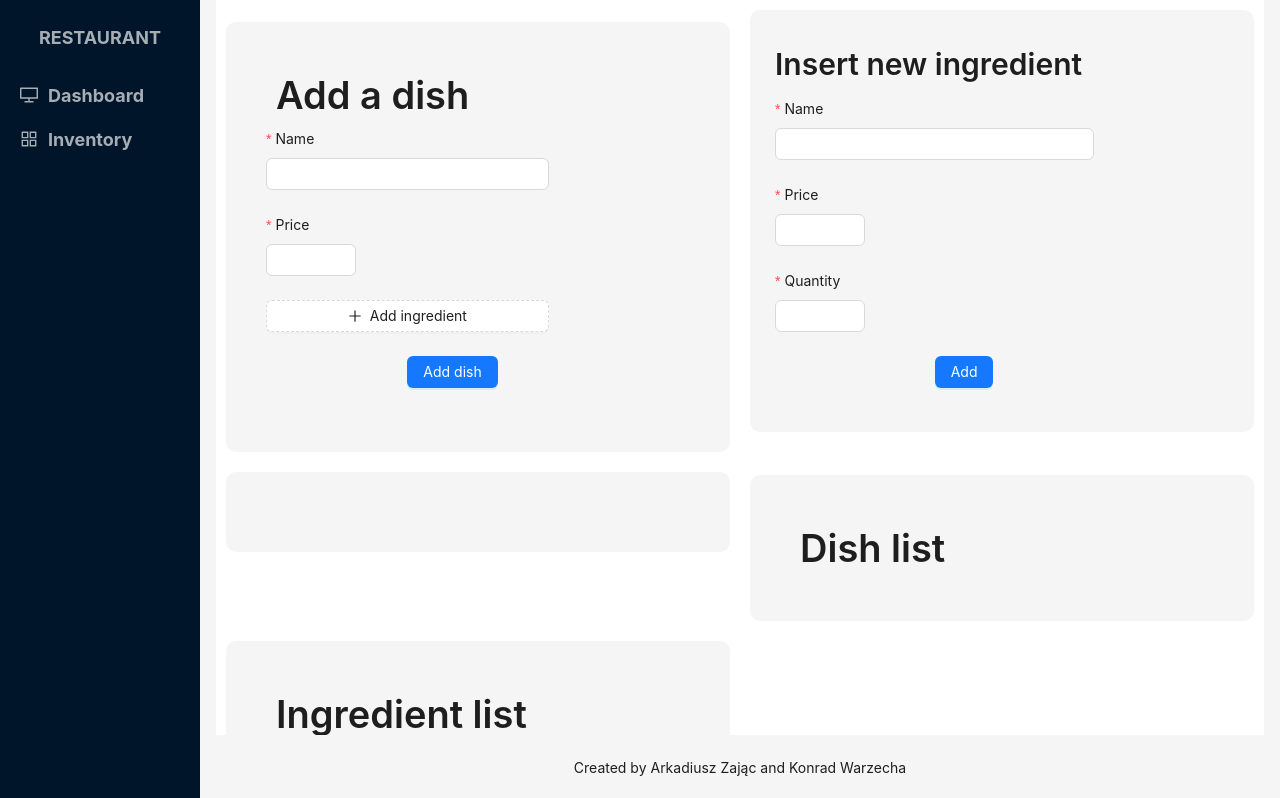
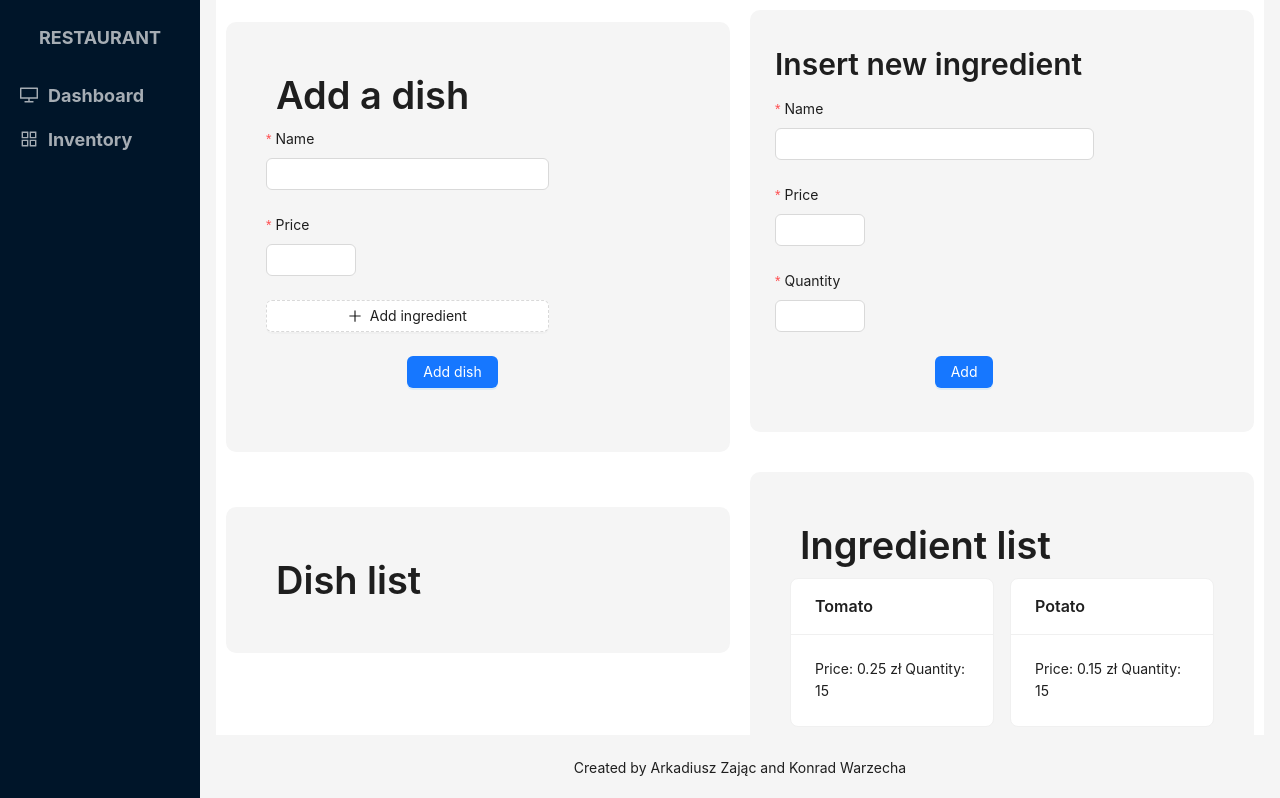
Before and after one commit to Konrad44444/DBMS-Course-Projects, a React (Create React App) app in the folder restaurant-frontend/: page /inventory in a window 1280 px wide. Shown: the top 798 px of the page. Built offline with nearby package versions, Linux system fonts and the light colour scheme.

Commit message:
dish form

```diff
--- a/restaurant-frontend/src/components/Inventory.tsx
+++ b/restaurant-frontend/src/components/Inventory.tsx
@@ -1,4 +1,3 @@
-import { Button, Form, FormProps, Input, InputNumber, Select } from "antd";
 import Title from "antd/es/typography/Title";
 import { useEffect } from "react";
 import { MinusCircleOutlined, PlusOutlined } from "@ant-design/icons";
@@ -219,14 +218,6 @@ function Inventory() {
                         padding: '40px', borderRadius: '10px', background: 'whitesmoke',
                         margin: '10px'}}>
 
-
-
-            </div>
-
-            <div style={{width: 'calc(50% - 20px)', display: 'inline-block',
-                        padding: '40px', borderRadius: '10px', background: 'whitesmoke',
-                        margin: '10px'}}>
-
                 <Typography.Title style={{ margin: '10px' }}>
                     Dish list
                 </Typography.Title>
```
